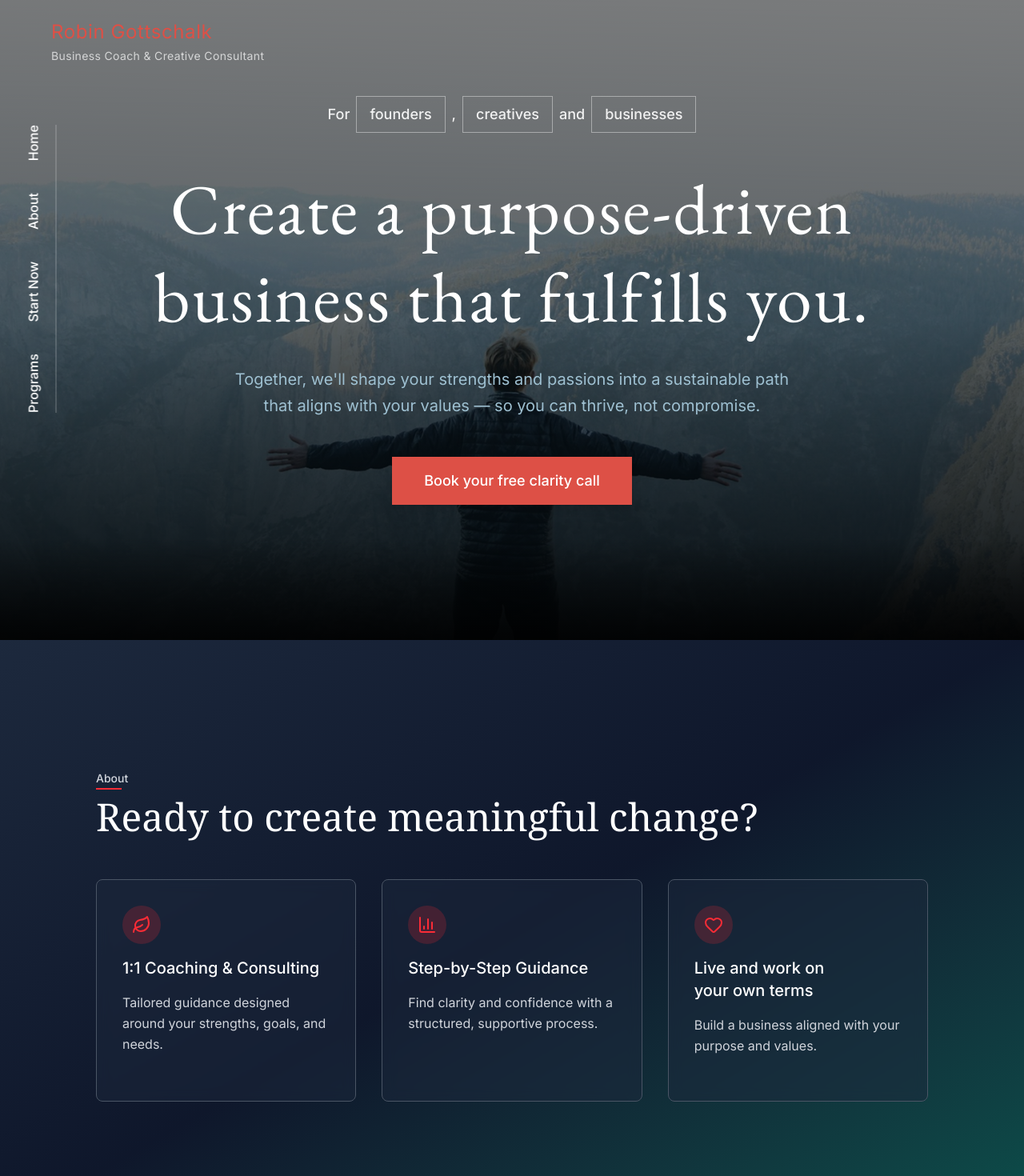
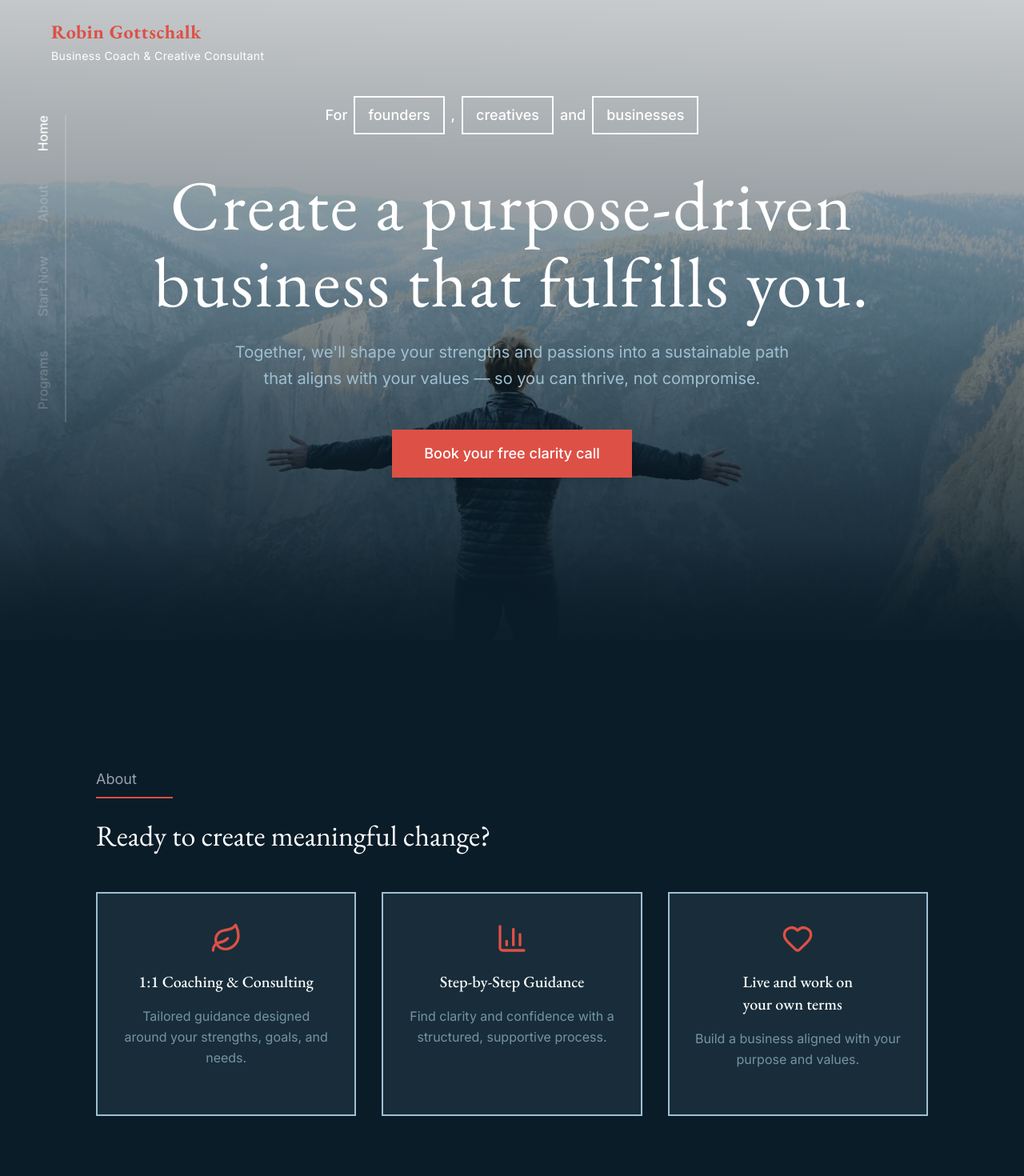
Before and after one commit to aramille1/robin-gottschalk, a Next.js app: page / in a window 1280 px wide. Shown: the top 1470 px of the page at 80% size. Built offline with nearby package versions, Linux system fonts and the light colour scheme; no server answers.

Commit message:
fixed fonts and small things

```diff
--- a/app/page.tsx
+++ b/app/page.tsx
@@ -2,7 +2,7 @@ import Hero from "@/components/sections/Hero";
 import About from "@/components/sections/About";
 import Programs from "@/components/sections/Programs";
 import ConsultationSteps from "@/components/sections/ConsultationSteps";
-import Services from "@/components/sections/Services";
+import Services from "@/components/sections/DoubtsCarousel";
 import MyProgram from "@/components/sections/MyProgram";
 import EmailSignup from "@/components/sections/EmailSignup";
 export default function Home() {
--- a/components/layout/SideNav.tsx
+++ b/components/layout/SideNav.tsx
@@ -1,89 +1,56 @@
 'use client';
 
-import Link from 'next/link';
-import React, { useState, useEffect, useCallback } from 'react';
-
-// --- Section Tracking Logic (Intersection Observer) ---
-
-// Define the configuration for the IntersectionObserver
-const observerConfig = {
-  root: null, // relative to viewport
-  rootMargin: '0px 0px -50% 0px', // When the section midpoint crosses the viewport center
-  threshold: 0,
-};
-
-/**
- * Custom hook to track which section is currently active in the viewport.
- * It uses the Intersection Observer API.
- * @param sectionIds Array of section IDs (e.g., ['hero', 'about', 'myprogram'])
- * @returns The ID of the currently active section.
- */
-const useSectionObserver = (sectionIds: string[]) => {
-  const [activeSection, setActiveSection] = useState(sectionIds[0]);
-
-  const handleIntersect = useCallback((entries: IntersectionObserverEntry[]) => {
-    entries.forEach(entry => {
-      // Check if the element is intersecting (i.e., in the middle of the viewport)
-      if (entry.isIntersecting && entry.intersectionRatio >= 0) {
-        // The ID is the section name without the '#'
-        const id = entry.target.id;
-        setActiveSection(id);
-      }
-    });
-  }, []);
-
-  useEffect(() => {
-    const observer = new IntersectionObserver(handleIntersect, observerConfig);
-
-    // Observe all sections listed in the navItems
-    sectionIds.forEach(id => {
-      const element = document.getElementById(id);
-      if (element) {
-        observer.observe(element);
-      }
-    });
-
-    // Cleanup observer on component unmount
-    return () => observer.disconnect();
-  }, [sectionIds, handleIntersect]);
-
-  return activeSection;
-};
-
-// --- SideNav Component ---
+import React, { useState, useEffect } from 'react';
 
 export default function SideNav() {
   const navItems = [
-    // Note the hrefs are now hash fragments matching the target section IDs
     { label: 'Programs', href: '#myprogram', id: 'myprogram' },
     { label: 'Start Now', href: '#consultation-steps', id: 'consultation-steps' },
     { label: 'About', href: '#about', id: 'about' },
     { label: 'Home', href: '#hero', id: 'hero' },
   ];
 
-  const sectionIds = navItems.map(item => item.id);
-  const activeSectionId = useSectionObserver(sectionIds);
+  const [activeId, setActiveId] = useState('hero');
+
+  useEffect(() => {
+    const observer = new IntersectionObserver(
+      entries => {
+        entries.forEach(entry => {
+          if (entry.isIntersecting) {
+            setActiveId(entry.target.id);
+          }
+        });
+      },
+      { rootMargin: '0px 0px -50% 0px' }
+    );
+
+    navItems.forEach(item => {
+      const section = document.getElementById(item.id);
+      if (section) observer.observe(section);
+    });
+
+    return () => observer.disconnect();
+  }, []);
+
+  const handleClick = (id: string) => {
+    setActiveId(id); // instantly activate clicked link
+  };
 
   return (
-    <nav className="fixed flex justify-between w-90 left-[-130px] top-[42%] -translate-y-1/2 z-40 -rotate-90 origin-center border-b border-white/30 !pb-4">
-      {navItems.map((item) => (
-        <Link
-        key={item.href}
-        href={item.href}
-        // The Link component handles smooth scrolling automatically for hash fragments
-        // The active class is determined by matching the tracked activeSectionId
-        className={`
-          block text-white font-[family-name:var(--font-inter)] text-base font-medium
-          hover:text-white/20 transition-all text-opacity-50
-          ${
-            item.id === activeSectionId
-              ? 'font-bold !text-white !text-opacity-100' // Active style
-              : ''
-          }
-        `}
-      >
-        {item.label}
-      </Link>
+    <nav className="fixed flex justify-between w-96 left-[-130px] top-[42%] -translate-y-1/2 z-40 -rotate-90 origin-center border-b border-white/30 pb-4 pl-4">
+      {navItems.map(item => (
+        <a
+          key={item.id}
+          href={item.href}
+          onClick={() => handleClick(item.id)}
+          className={`
+            block font-[family-name:var(--font-inter)] text-base font-medium
+            transition-all
+            ${item.id === activeId ? 'text-white font-bold' : 'text-white/20 hover:text-white'}
+          `}
+        >
+          {item.label}
+        </a>
       ))}
     </nav>
   );
--- a/components/sections/About.tsx
+++ b/components/sections/About.tsx
@@ -3,15 +3,15 @@ import { Leaf, BarChart3, Heart } from 'lucide-react';
 
 export default function About() {
   return (
-    <section id="about" className="bg-gradient-to-br from-slate-800 via-slate-900 to-teal-900 py-16 px-8 lg:px-30 lg:py-40">
+    <section id="about" className="bg-[#0A1C28]  py-16 px-8 lg:px-30 lg:py-40">
       <div className="max-w-7xl mx-auto">
         {/* Section Header */}
         <div className="mb-12">
-          <h2 className="text-gray-300 text-sm font-medium mb-2 relative inline-block">
-            About
-            <span className="absolute -bottom-1 left-0 w-8 h-0.5 bg-red-500"></span>
-          </h2>
-          <h1 className="text-white text-4xl md:text-5xl font-serif leading-tight">
+        <div className="mb-6">
+            <span className="text-gray-400 text-lg font-light font-[family-name:var(--font-workSans)]">About</span>
+            <div className="w-24 h-0.5 bg-[#DD5046] mt-2"></div>
+          </div>
+          <h1 className="text-white text-4xl leading-tight font-[family-name:var(--font-garamond)]">
             Ready to create meaningful change?
           </h1>
         </div>
@@ -19,45 +19,45 @@ export default function About() {
         {/* Service Cards Grid */}
         <div className="grid grid-cols-1 md:grid-cols-3 gap-8">
           {/* Card 1: 1:1 Coaching & Consulting */}
-          <div className="border border-gray-600 p-8 rounded-lg bg-slate-800/50 backdrop-blur-sm">
-            <div className="mb-6">
-              <div className="w-12 h-12 rounded-full bg-red-500/20 flex items-center justify-center mb-4">
-                <Leaf className="w-6 h-6 text-red-500" />
+          <div className="border-2 border-[#9EC0D1] p-8 bg-[#9EC0D1]/10 backdrop-blur-sm">
+            <div className="mb-6 flex flex-col items-center">
+              <div className="w-12 h-12 flex items-center justify-center mb-4">
+                <Leaf className="w-10 h-10 text-[#DD5046]" />
               </div>
-              <h3 className="text-white text-xl font-medium mb-4">
+              <h3 className="text-white text-xl font-medium mb-4 font-[family-name:var(--font-garamond)]">
                 1:1 Coaching & Consulting
               </h3>
-              <p className="text-gray-300 leading-relaxed">
+              <p className="text-[#9EC0D1]/70 leading-relaxed text-center font-[family-name:var(--font-workSans)]">
                 Tailored guidance designed around your strengths, goals, and needs.
               </p>
             </div>
           </div>
 
           {/* Card 2: Step-by-Step Guidance */}
-          <div className="border border-gray-600 p-8 rounded-lg bg-slate-800/50 backdrop-blur-sm">
-            <div className="mb-6">
-              <div className="w-12 h-12 rounded-full bg-red-500/20 flex items-center justify-center mb-4">
-                <BarChart3 className="w-6 h-6 text-red-500" />
+          <div className="border-2 border-[#9EC0D1] p-8 bg-[#9EC0D1]/10 backdrop-blur-sm">
+            <div className="mb-6 flex flex-col items-center">
+              <div className="w-12 h-12 flex items-center justify-center mb-4">
+                <BarChart3 className="w-10 h-10 text-[#DD5046]" />
               </div>
-              <h3 className="text-white text-xl font-medium mb-4">
+              <h3 className="text-white text-xl font-medium mb-4 font-[family-name:var(--font-garamond)]">
                 Step-by-Step Guidance
               </h3>
-              <p className="text-gray-300 leading-relaxed">
+              <p className="text-[#9EC0D1]/70 leading-relaxed text-center font-[family-name:var(--font-workSans)]">
                 Find clarity and confidence with a structured, supportive process.
               </p>
             </div>
           </div>
 
           {/* Card 3: Live and work on your own terms */}
-          <div className="border border-gray-600 p-8 rounded-lg bg-slate-800/50 backdrop-blur-sm">
-            <div className="mb-6">
-              <div className="w-12 h-12 rounded-full bg-red-500/20 flex items-center justify-center mb-4">
-                <Heart className="w-6 h-6 text-red-500" />
+          <div className="border-2 border-[#9EC0D1] p-8 bg-[#9EC0D1]/10 backdrop-blur-sm">
+            <div className="mb-6 flex flex-col items-center">
+              <div className="w-12 h-12 flex items-center justify-center mb-4">
+                <Heart className="w-10 h-10 text-[#DD5046]" />
               </div>
-              <h3 className="text-white text-xl font-medium mb-4">
+              <h3 className="text-white text-xl font-medium mb-4 font-[family-name:var(--font-garamond)]  ">
                 Live and work on<br />your own terms
               </h3>
-              <p className="text-gray-300 leading-relaxed">
+              <p className="text-[#9EC0D1]/70 leading-relaxed text-center font-[family-name:var(--font-workSans)]">
                 Build a business aligned with your purpose and values.
               </p>
             </div>
--- a/components/sections/Hero.tsx
+++ b/components/sections/Hero.tsx
@@ -18,9 +18,9 @@ export default function Hero() {
           quality={100}
         />
         {/* Overlay for better text readability */}
-        <div className="absolute inset-0 bg-gradient-to-b from-black/40 via-black/30 to-black/70" />
+        <div className="absolute inset-0 bg-gradient-to-b from-[#0A1C28]/0 via-[#0A1C28]/0 to-[#0A1C28]/70" />
         {/* Bottom fade effect */}
-        <div className="absolute bottom-0 left-0 right-0 h-32 bg-gradient-to-t from-black/80 to-transparent" />
+        <div className="absolute bottom-0 left-0 right-0 h-32 bg-gradient-to-t from-[#0A1C28]/80 to-transparent" />
       </div>
 
 
@@ -31,10 +31,10 @@ export default function Hero() {
         {/* <Header /> */}
         <div className="relative ml-8 mt-6">
         <Link href="/">
-          <h1 className="text-[#DD5046] text-2xl font-normal mb-1 tracking-wide">
+          <h1 className="text-[#DD5046] text-2xl mb-1 tracking-wide font-[family-name:var(--font-garamond)] font-bold">
             Robin Gottschalk
           </h1>
-          <p className="text-white/70 text-sm font-light tracking-wide">
+          <p className="text-white text-sm font-light tracking-wide font-[family-name:var(--font-workSans)]">
             Business Coach & Creative Consultant
           </p>
         </Link>
@@ -42,35 +42,35 @@ export default function Hero() {
         <div className="max-w-5xl mx-auto text-center mt">
           {/* Audience Tags */}
           <div className="flex items-center justify-center gap-2 flex-wrap my-10">
-            <span className="text-white/90 font-[family-name:var(--font-inter)] text-lg font-medium">
+            <span className="text-white font-[family-name:var(--font-workSans)] text-lg font-medium">
               For
             </span>
-            <button className="px-4 py-2 border border-white/40 text-white/90 font-[family-name:var(--font-inter)] text-lg font-medium hover:bg-white/10 transition-colors">
+            <button className="px-4 py-2 border-2 border-white text-white font-[family-name:var(--font-workSans)] text-lg font-medium hover:bg-white/10 transition-colors">
               founders
             </button>
-            <span className="text-white/90 font-[family-name:var(--font-inter)] text-lg font-medium">
+            <span className="text-white font-[family-name:var(--font-workSans)] text-lg font-medium">
               ,
             </span>
-            <button className="px-4 py-2 border border-white/40 text-white/90 font-[family-name:var(--font-inter)] text-lg font-medium hover:bg-white/10 transition-colors">
+            <button className="px-4 py-2 border-2 border-white text-white font-[family-name:var(--font-workSans)] text-lg font-medium hover:bg-white/10 transition-colors">
               creatives
             </button>
-            <span className="text-white/90 font-[family-name:var(--font-inter)] text-lg font-medium">
+            <span className="text-white font-[family-name:var(--font-workSans)] text-lg font-medium">
               and
             </span>
-            <button className="px-4 py-2 border border-white/40 text-white/90 font-[family-name:var(--font-inter)] text-lg font-medium hover:bg-white/10 transition-colors">
+            <button className="px-4 py-2 border-2 border-white text-white font-[family-name:var(--font-workSans)] text-lg font-medium hover:bg-white/10 transition-colors">
               businesses
             </button>
           </div>
 
           {/* Main Heading */}
-          <h2 className="font-[family-name:var(--font-garamond)] text-white text-5xl md:text-7xl lg:text-[5.5rem] leading-tight mb-8 font-normal tracking-wide">
+          <h2 className="font-[family-name:var(--font-garamond)] text-white text-5xl md:text-7xl lg:text-[5.5rem] leading-24 mb-6 font-normal tracking-wide">
             Create a purpose-driven
             <br />
             business that fulfills you.
           </h2>
 
           {/* Subheading */}
-          <p className="text-[#9EC0D1] text-xl leading-relaxed mb-12 max-w-3xl mx-auto font-light">
+          <p className="text-[#9EC0D1] text-xl leading-relaxed mb-12 max-w-3xl mx-auto font-light font-[family-name:var(--font-workSans)]">
             Together, we&apos;ll shape your strengths and passions into a sustainable path
             <br />
             that aligns with your values — so you can thrive, not compromise.
@@ -79,7 +79,7 @@ export default function Hero() {
           {/* CTA Button */}
           <Link
             href="/start-now"
-            className="inline-block bg-[#DD5046] text-white px-10 py-4 text-lg font-medium hover:bg-[#c43d33] transition-all duration-300 shadow-lg hover:shadow-xl hover:scale-105"
+            className="inline-block font-[family-name:var(--font-workSans)] bg-[#DD5046] text-white px-10 py-4 text-lg font-medium hover:bg-[#c43d33] transition-all duration-300 shadow-lg hover:shadow-xl hover:scale-105"
           >
             Book your free clarity call
           </Link>
--- a/components/sections/Programs.tsx
+++ b/components/sections/Programs.tsx
@@ -36,7 +36,7 @@ export default function Programs() {
                 <div className="flex-shrink-0 w-6 h-6 flex items-center justify-center mt-1">
                   <Check className="w-4 h-4 text-red-500 stroke-[3]" />
                 </div>
-                <p className="text-gray-700 text-lg leading-relaxed font-[family-name:var(--font-work-sans)]">
+                <p className="text-gray-700 text-lg leading-relaxed font-[family-name:var(--font-workSans)]">
                   {benefit}
                 </p>
               </div>
@@ -44,7 +44,7 @@ export default function Programs() {
           </div>
 
           <div className="mb-12">
-            <p className="text-gray-800 text-lg leading-relaxed font-medium font-[family-name:var(--font-work-sans">
+            <p className="text-gray-800 text-lg leading-relaxed font-medium font-[family-name:var(--font-workSans)]">
 {              `Together, we'll explore and shape the business that's truly meant for
               you — built from your personality, strengths, and values, from A to Z.`}
             </p>
@@ -54,7 +54,7 @@ export default function Programs() {
             <div className="flex justify-center">
             <Link
             href="/start-now"
-            className="bg-[#DD5046] text-white px-10 py-4 text-lg font-medium hover:bg-[#c43d33] transition-all duration-300 shadow-lg hover:shadow-xl hover:scale-105"
+            className="font-[family-name:var(--font-workSans)] bg-[#DD5046] text-white px-10 py-4 text-lg font-medium hover:bg-[#c43d33] transition-all duration-300 shadow-lg hover:shadow-xl hover:scale-105"
           >
             Book your free clarity call
           </Link>
```
Also changed, not shown: components/layout/Footer.tsx (+32 -2 lines), components/sections/ConsultationSteps.tsx (+4 -4 lines), components/sections/DoubtsCarousel.tsx (renamed from components/sections/Services.tsx, +10 -10 lines), components/sections/EmailSignup.tsx (+3 -33 lines), components/sections/MyProgram.tsx (+18 -17 lines).
